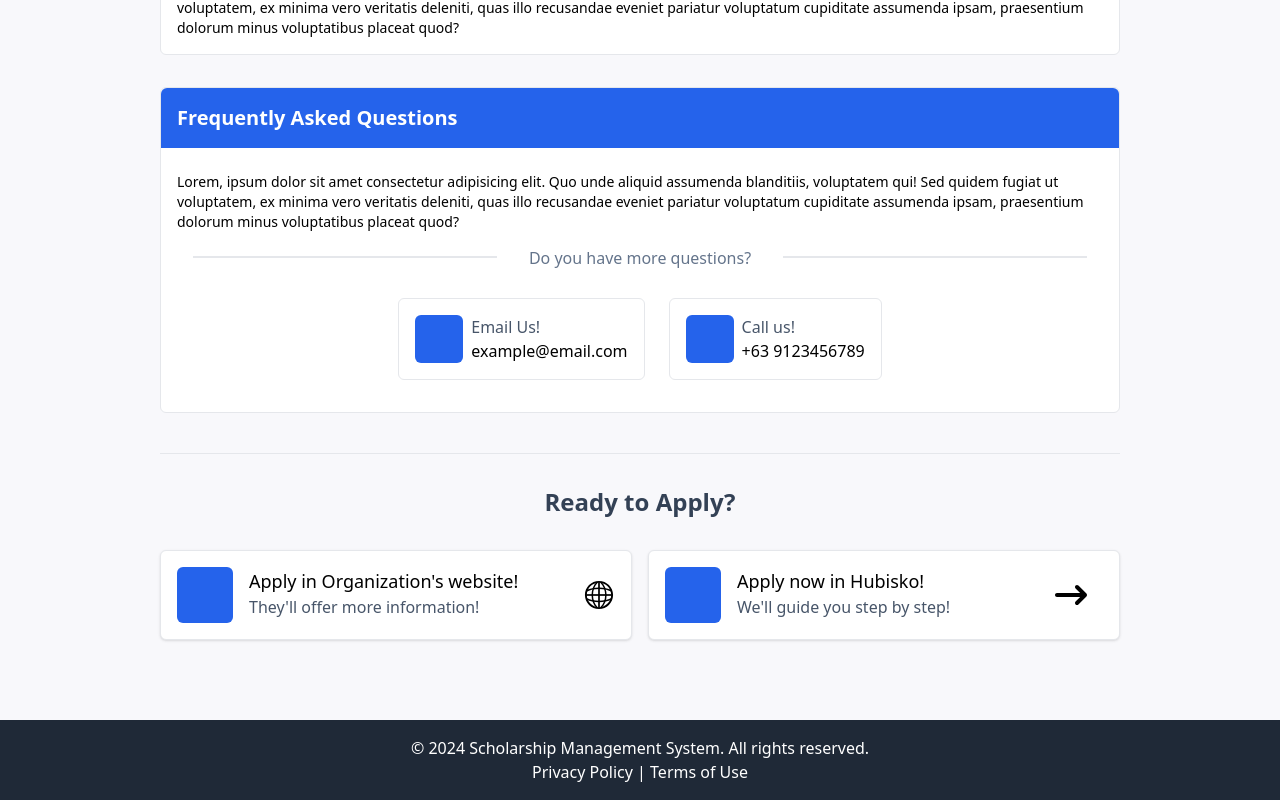
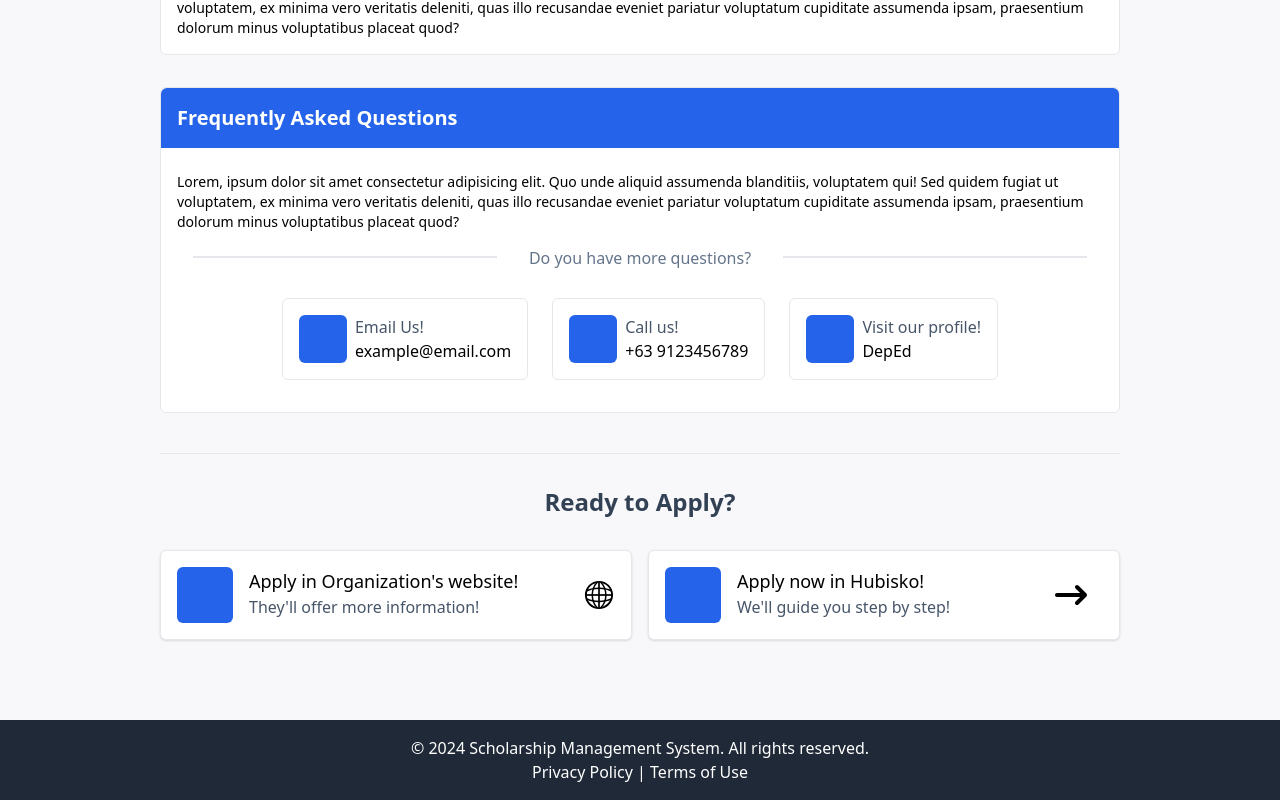
Before and after one commit to AianLouise/HubIsko, a React (Vite) app in the folder client/: page /application-details in a window 1280 px wide. Shown: the part 1569-2369 px from the top of the page. Built offline with nearby package versions, Linux system fonts and the light colour scheme; no server answers.

Commit message:
Additional Frame

```diff
--- a/client/src/pages/ApplicationDetails.jsx
+++ b/client/src/pages/ApplicationDetails.jsx
@@ -100,6 +100,14 @@ return(
                         </div>
                     </button>
 
+                    <button className='bg-white border flex flex-row p-4 gap-2 rounded-md hover:bg-slate-200 hover:-translate-y-2 transition ease-in-out'>
+                        <div className='bg-blue-600 w-12 h-12 rounded-md'></div>
+                        <div className='flex flex-col justify-center text-left'>
+                        <span className='text-slate-600 '>Visit our profile!</span>
+                        <span className=''>DepEd</span>
+                        </div>
+                    </button>
+
                 </div>
             </div>
 
```
